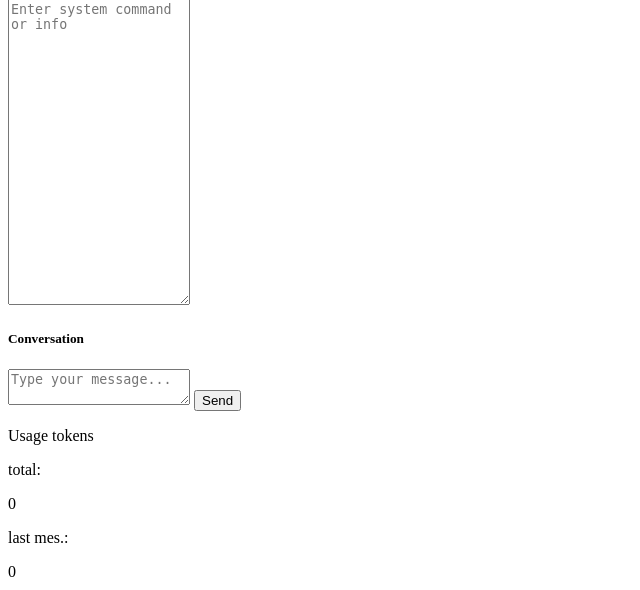
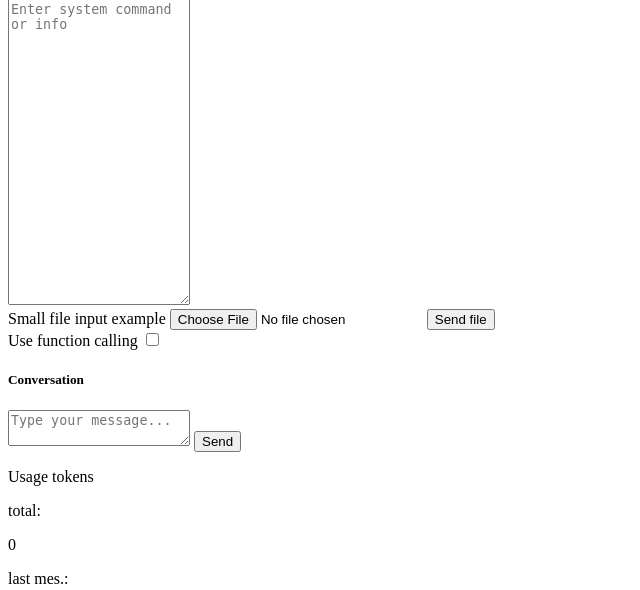
Before and after one commit to JanMadon/AssistantAI, a Symfony app: template templates/assistant/main.html.twig in a window 1280 px wide. Shown: the part 907-1497 px from the top of the page, without its empty margins (0-640 px from the left). Run offline with Twig, Linux system fonts and the light colour scheme; the template is opened without the code that fills it, so the values that code supplies are empty; some libraries are stand-ins or nearby versions.

Commit message:
Add file upload functionality to assistant interface

```diff
--- a/templates/assistant/main.html.twig
+++ b/templates/assistant/main.html.twig
@@ -12,6 +12,15 @@
                     <h5>System</h5>
                     <label for="systemInput"></label>
                     <textarea style="height: 300px;" class="form-control d-inline-block" id="systemInput" placeholder="Enter system command or info"></textarea>
+                </div>
+                <div class="flex mb-3 mt-2">
+                    <label for="formFileSm" class="form-label">Small file input example</label>
+                    <input class="form-control form-control-sm" id="formFileSm" type="file" accept=".mp3,audio/mpeg">
+                    <button class="btn btn-primary btn-sm" type="button" onclick="setFile()">Send file</button>
+                </div>
+                <div class="form-check form-switch mt-5">
+                    <label class="form-check-label" for="use-function-calling">Use function calling</label>
+                    <input class="form-check-input" type="checkbox" role="switch" id="use-function-calling">
                 </div>
             </div>
 
@@ -183,7 +192,7 @@
         }
 
 
-        /** SEND MESSAGE*/
+        /** SEND MESSAGE BY ENTER KEY*/
         function checkEnter(event) {
             if (event.key === 'Enter') {
                 sendLastMessage()
@@ -220,6 +229,37 @@
                 conversation.appendChild(messageField);
             })
         }
+
+
+        function setFile() {
+            const fileInput = document.querySelector('#formFileSm');
+
+            if (fileInput.files.length === 0) {
+                alert('Wybierz plik przed wysłaniem!');
+                return;
+            }
+
+            console.log(fileInput.files[0].name)
+
+            const formData = new FormData();
+            formData.append('file', fileInput.files[0]);
+
+            axios.post("{{ path('assistant_prompt_file') }}", formData, {
+                headers: {
+                    'Content-Type': 'multipart/form-data',
+                },
+            })
+                .then(response => {
+                    console.log('Added file successful:', response.data);
+                    alert('Added file successful');
+                })
+                .catch(error => {
+                    console.error('error', error);
+                    alert('Something went wrong. Please try again later.');
+                });
+        }
+
+
 
         /** SEND SIMPLE USER MESSAGE */
         async function sendLastMessage() {
```
Also changed, not shown: src/Controller/AssistantController.php (+13 -0 lines).
